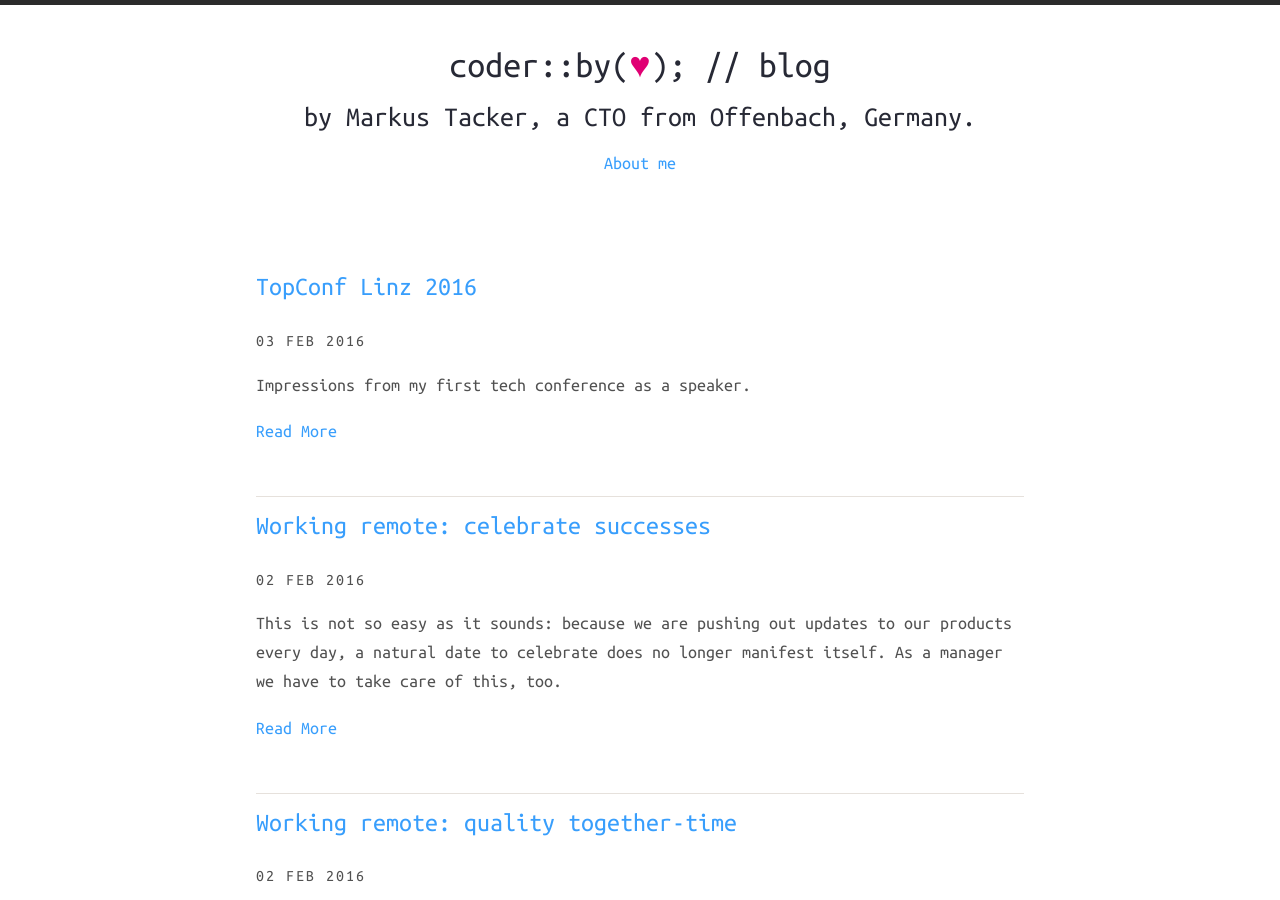
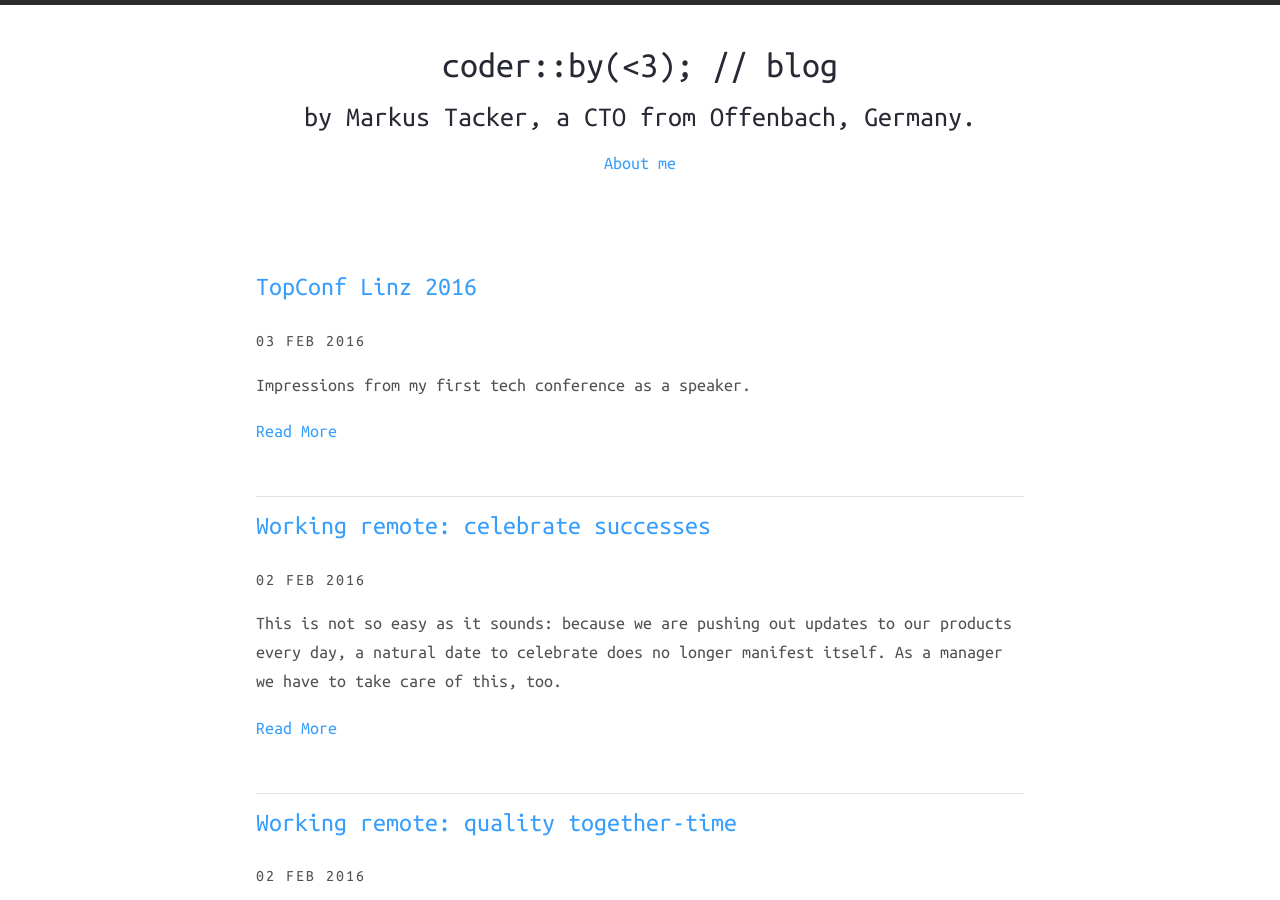
Before and after one commit to coderbyheart/blog, a Jekyll site: the page built from index.html, in a window 1280 px wide and 900 px high. Built offline with Jekyll 4.4.1, drawn with Linux system fonts in a browser that asks for light colours; nearby versions of some CDN libraries.

Commit message:
fix(seo) don't use unicode in title

```diff
--- a/_config.yml
+++ b/_config.yml
@@ -4,7 +4,7 @@
 timezone: Europe/Berlin
 
 harmony:
-  name: coder::by(♥); // blog
+  name: coder::by(<3); // blog
   description: by Markus Tacker, a CTO from Offenbach, Germany.
   photo: https://farm8.staticflickr.com/7336/13376420184_1f7c386fd7_n.jpg
   meta_description: > #
```
